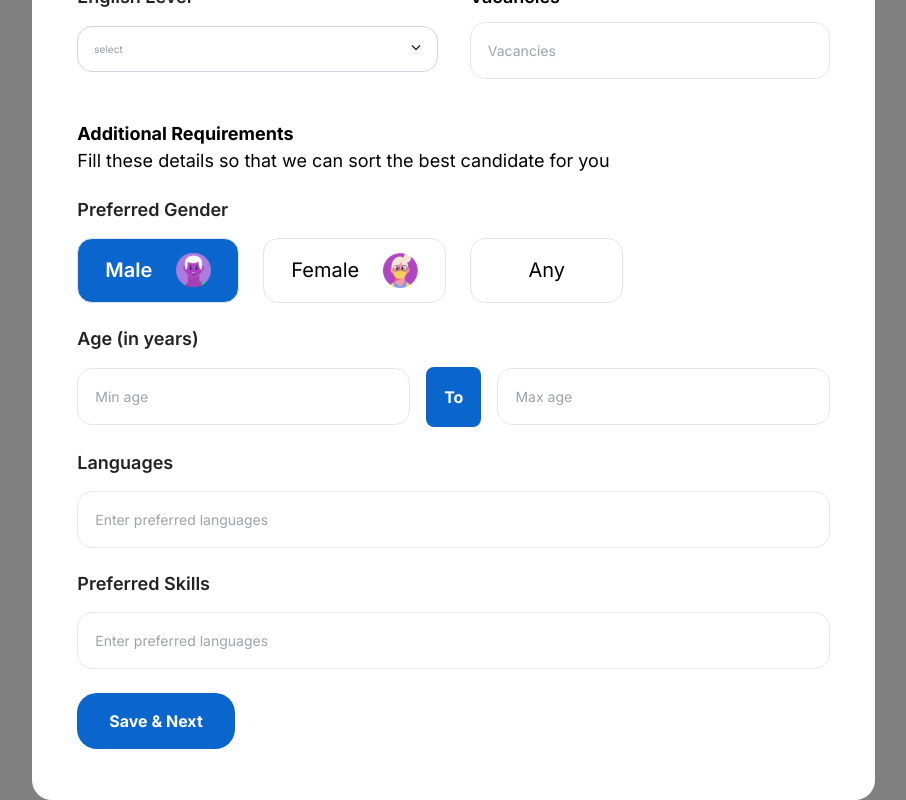
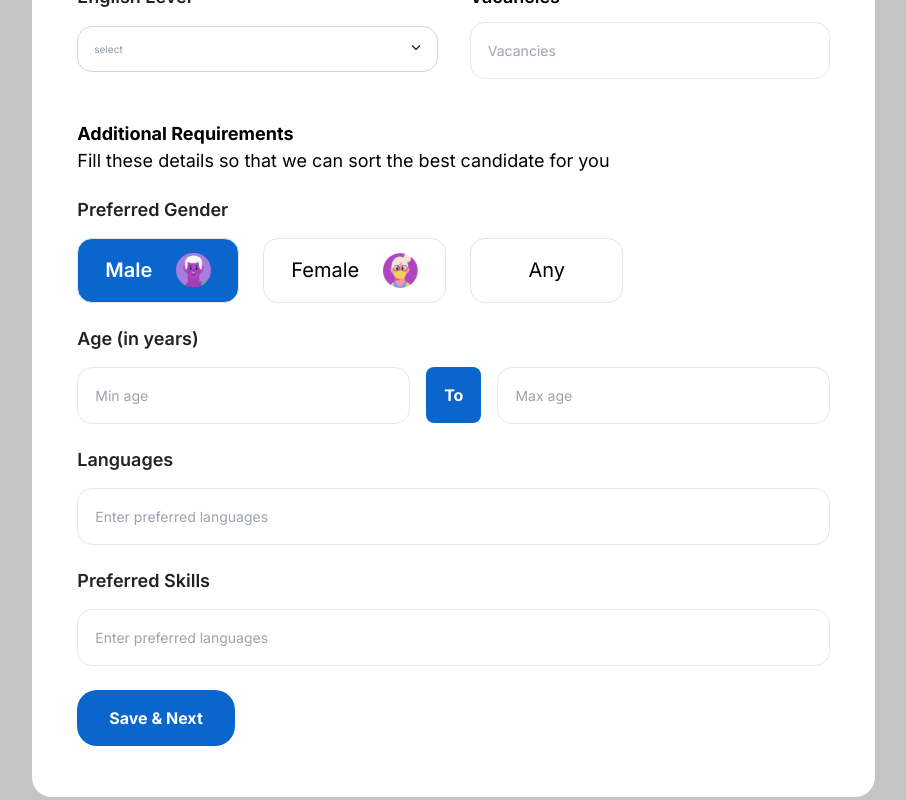
Before and after one commit to ayushballia/eduportal, a Next.js app: page /profile-update/jobDescription in a window 1280 px wide. Shown: the part 575-1375 px from the top of the page, without its empty margins (362-1268 px from the left). Built offline with nearby package versions, Linux system fonts and the light colour scheme.

Commit message:
fix import

```diff
--- a/src/app/components/profileUpdate/JobDescription.js
+++ b/src/app/components/profileUpdate/JobDescription.js
@@ -3,7 +3,7 @@
 import { useState } from "react";
 import { useRouter } from "next/navigation";
 import MyEditor from "./MyEditor";
-import Dropdown from "@/app/components/profileUpdate/DropDown";
+import Dropdown from "./Dropdown";
 import CustomSelect from "../CustomSelect";
 import FormSection from "../FormSection";
 import OptionButtonsWithIcons from "./OptionButtonsWithIcons";
@@ -134,7 +134,7 @@ const JobDescription = () => {
             placeholder="Min age"
             className="text-[14px] text-[#9199A3] font-normal w-full border rounded-[15px] p-[17px]"
           />
-          <p className="bg-[#0A65CC] text-[16px] text-white font-bold  rounded-[8px] px-[18px] py-[18px]">
+          <p className="bg-[#0A65CC] text-[16px] text-white font-bold  rounded-[8px] px-[18px] py-[16px]">
             To
           </p>
           <input
--- a/src/app/globals.css
+++ b/src/app/globals.css
@@ -3,5 +3,5 @@
 @tailwind utilities;
 
 body {
-    background-color: gray;
+    background-color: rgb(197, 197, 197);
 }
```
